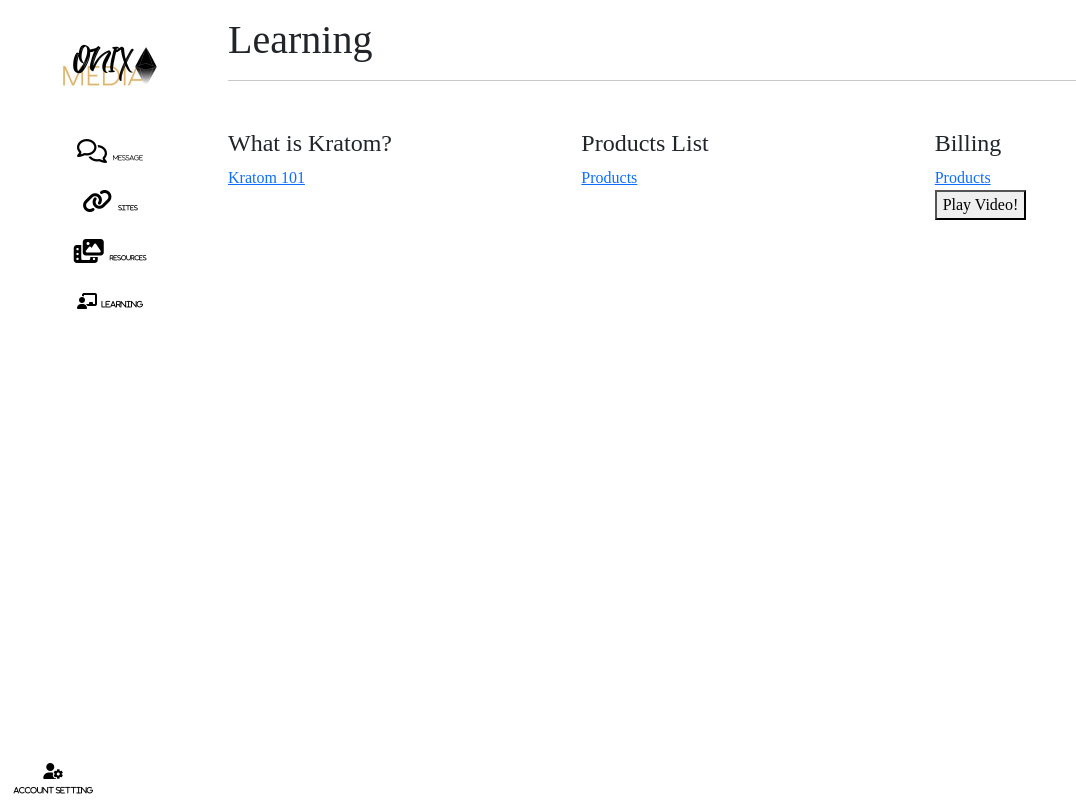
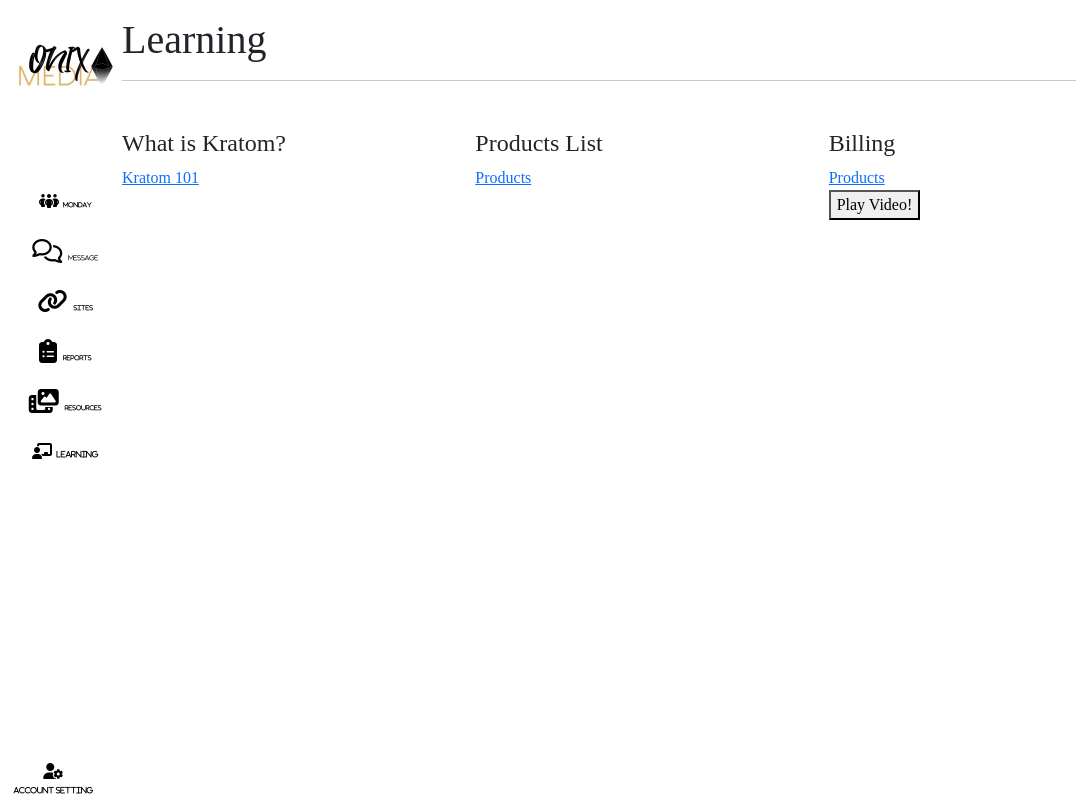
Before and after one commit to IamDaleon/desktopAppRework, an Electron app: page src/learning.html in a window 1280 px wide. Shown: the whole page, without its empty margins (0-1076 px from the left). Drawn offline with nearby package versions, Linux system fonts and the light colour scheme; no server answers.

Commit message:
Lite work... finish out more Responsiveness tomorrow

```diff
--- a/src/learning.html
+++ b/src/learning.html
@@ -12,48 +12,66 @@
   <body>
     <div class="p-3">
       <div class="row">
-        <div class="col-1 col-md-2">
-          <div class="text-center">
-            <a href="../index.html">
+        <div class="col-1 navSec">
+          <div class="position-fixed text-center">
             <img src="../assets/imgs/omlogo.jpg" alt="Onix Media Logo" class="rounded" width="100" height="100">
+            <!-- <input type="checkbox" id="switch" /><label for="switch">Toggle</label> -->
             <br />
+          </div>
+          <br />
+          <!-- <script src="sheller.js"></script> -->
+          <div class="rules position-fixed text-center">
+            <a href="microsoft-edge:https://marketing828.monday.com/auth/login_monday/">
+              <div class="navBtn">
+                    <i class="fa-solid fa-people-group" style="color: #000000;" alt="Monday">
+                      <span class="othIco">
+                        Monday
+                      </span>
+                    </i>
                   </a>
               </div>
-          <br />
-          <div class="text-center">
               <div class="navBtn">
                 <a href="https://web.telegram.org/a" alt="chat">
                   <i class="fa-regular fa-comments fa-xl" alt="chat">
                     <span class="othIco">
                       Message
-                  </span></i>
+                    </span>
                   </i>
                 </a>
               </div>
               <div class="navBtn">
-              <a href="../src/collections.html" alt="sites">
+                <a href="./collections.html" alt="sites">
                   <i class="fa-solid fa-link fa-xl">
                     <span class="othIco">
                       Sites
-                  </span></i>
+                    </span>
                   </i>
                 </a>
               </div>
               <div class="navBtn">
-              <a href="../src/resources.html" alt="library">
-                <i class="fa-solid fa-photo-film fa-xl">
+                <a href="./report.html" alt="library">
+                  <i class="fa-solid fa-clipboard-list fa-xl" style="color: #000000;">
                     <span class="othIco">
-                    Resources
-                  </span></i>
+                      Reports
+                    </span>
                   </i>
                 </a>
               </div>
               <div class="navBtn">
-              <a href="../src/learning.html" alt="learning">
+                <a href="http://photoprism.me:2342" alt="library">
+                  <i class="fa-solid fa-photo-film fa-xl">
+                    <span class="othIco">
+                      Resources
+                    </span>
+                  </i>
+                </a>
+              </div>
+              <div class="navBtn">
+                <a href="./learning.html" alt="learning">
                   <i class="fa-solid fa-chalkboard-user">
                     <span class="accSet">
                       Learning
-                  </span></i>
+                    </span>
                   </i>
                 </a>
               </div>
```
Also changed, not shown: src/collections.html (+30 -11 lines), src/report.html (+21 -13 lines). Lines whose indentation alone changed are shown as unchanged.
